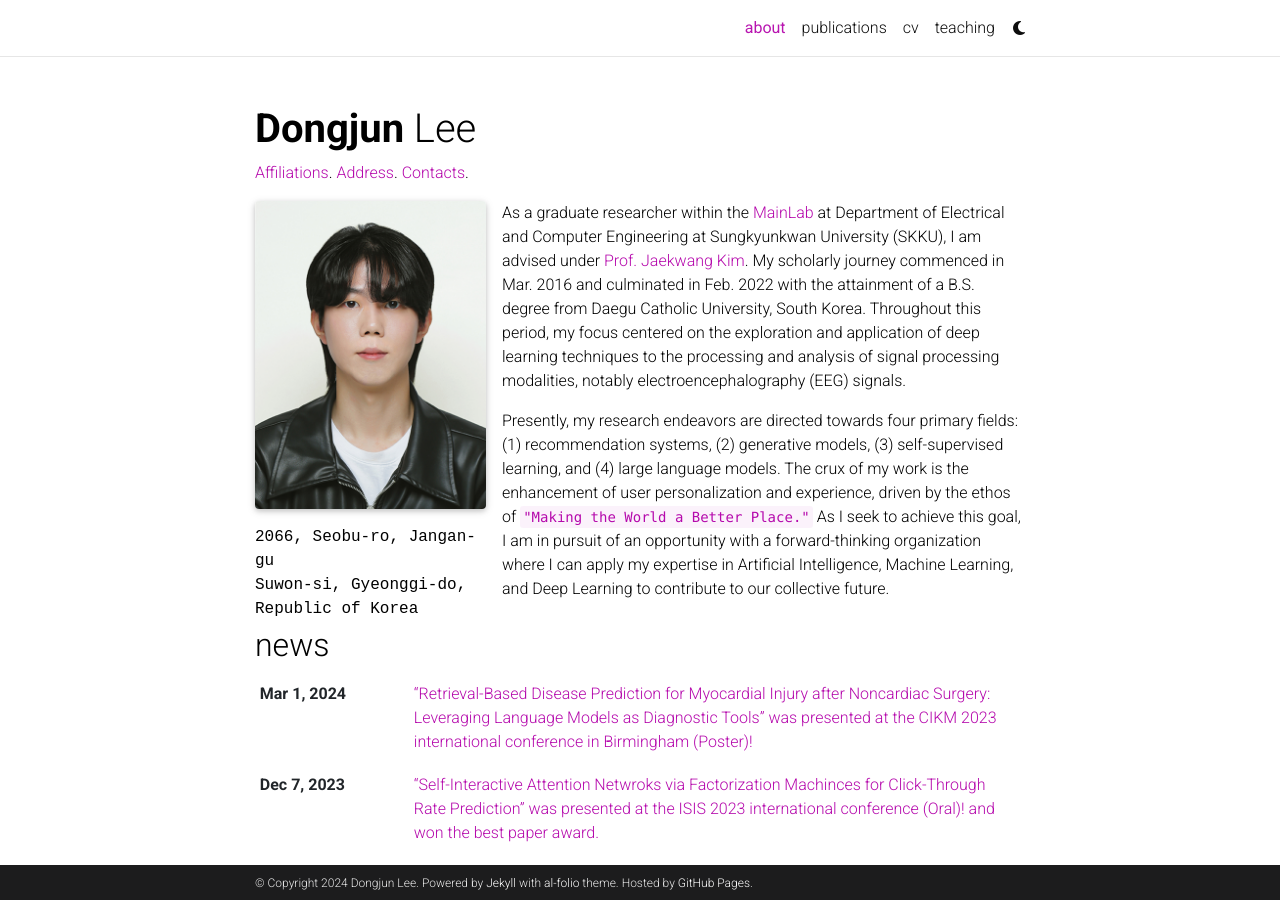
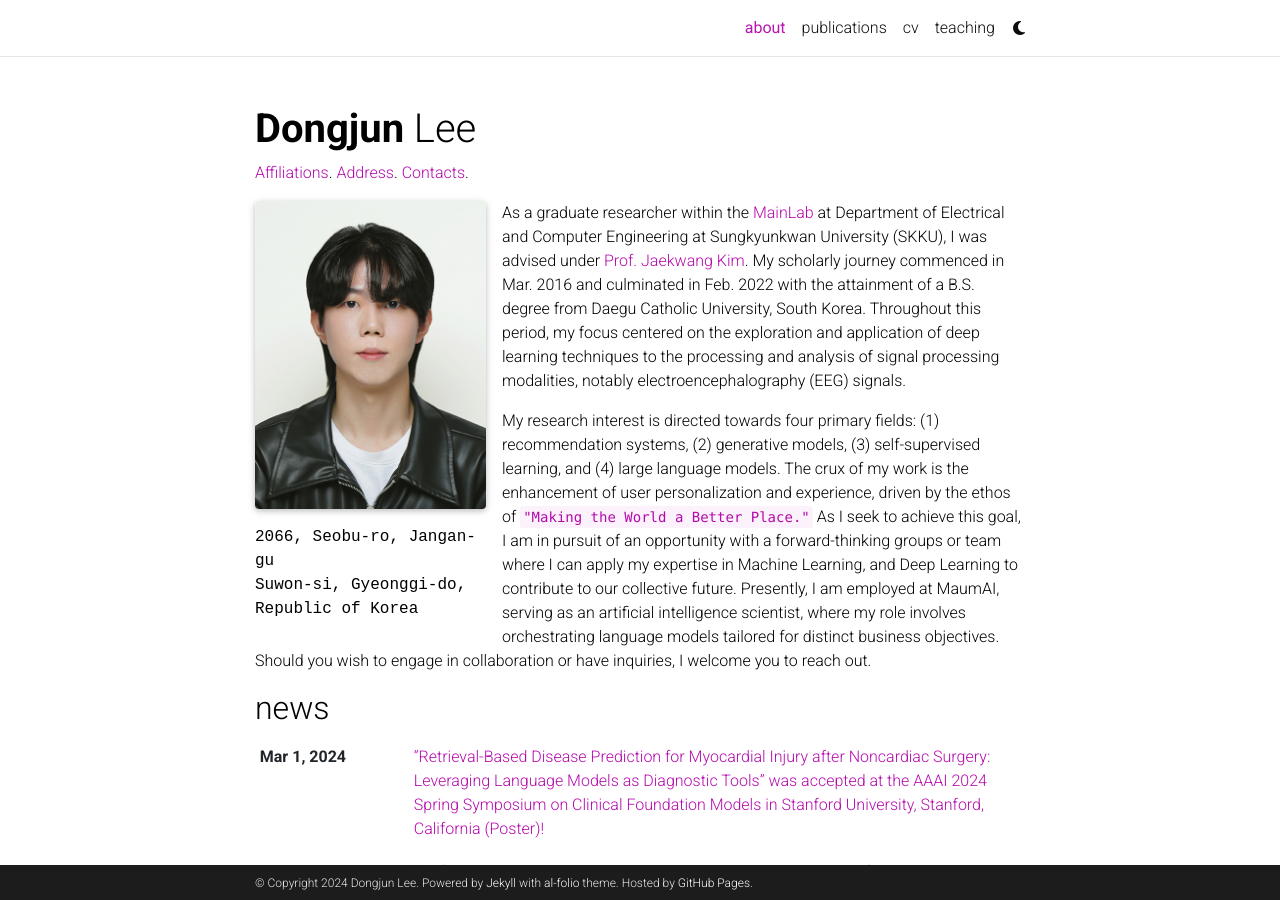
Before and after one commit to dong-jun-2ee/dong-jun-2ee.github.io, a Jekyll site: the page built from _pages/about.md, in a window 1280 px wide and 900 px high. Built offline with Jekyll 4.4.1, drawn with Linux system fonts in a browser that asks for light colours; full-size pictures stand in for the smaller copies a plugin makes; some web fonts are replaced; comment, search, counter and statistics services are not loaded; a style sheet for code colours, icons or effects is not loaded.

Commit message:
version-0.1.10

```diff
--- a/_news/announcement_6.md
+++ b/_news/announcement_6.md
@@ -1,6 +1,7 @@
 ---
 layout: post
-title: “Retrieval-Based Disease Prediction for Myocardial Injury after Noncardiac Surgery&#x3a; Leveraging Language Models as Diagnostic Tools” was presented at the CIKM 2023 international conference in Birmingham (Poster)!
+title: “Retrieval-Based Disease Prediction for Myocardial Injury after Noncardiac Surgery&#x3a; Leveraging Language Models as Diagnostic Tools” was accepted at the AAAI 2024 Spring Symposium on Clinical Foundation Models
+ in Stanford University, Stanford, California (Poster)!
 date: 2024-03-01 09:00:00-0400
 inline: false
 related_posts: false
--- a/_pages/about.md
+++ b/_pages/about.md
@@ -18,6 +18,6 @@
 social: true  # includes social icons at the bottom of the page
 ---
 
-As a graduate researcher within the [MainLab](https://mainlab.skku.edu) at Department of Electrical and Computer Engineering at Sungkyunkwan University (SKKU), I am advised under [Prof. Jaekwang Kim](https://dramatic-samba-372.notion.site/Jaekwang-KIM-b5955ec7d50f488b8ff7bd29f9148641). My scholarly journey commenced in Mar. 2016 and culminated in Feb. 2022 with the attainment of a B.S. degree from Daegu Catholic University, South Korea. Throughout this period, my focus centered on the exploration and application of deep learning techniques to the processing and analysis of signal processing modalities, notably electroencephalography (EEG) signals.
+As a graduate researcher within the [MainLab](https://mainlab.skku.edu) at Department of Electrical and Computer Engineering at Sungkyunkwan University (SKKU), I was advised under [Prof. Jaekwang Kim](https://dramatic-samba-372.notion.site/Jaekwang-KIM-b5955ec7d50f488b8ff7bd29f9148641). My scholarly journey commenced in Mar. 2016 and culminated in Feb. 2022 with the attainment of a B.S. degree from Daegu Catholic University, South Korea. Throughout this period, my focus centered on the exploration and application of deep learning techniques to the processing and analysis of signal processing modalities, notably electroencephalography (EEG) signals.
 
-Presently, my research endeavors are directed towards four primary fields: (1) recommendation systems, (2) generative models, (3) self-supervised learning, and (4) large language models. The crux of my work is the enhancement of user personalization and experience, driven by the ethos of `"Making the World a Better Place."` As I seek to achieve this goal, I am in pursuit of an opportunity with a forward-thinking organization where I can apply my expertise in Artificial Intelligence, Machine Learning, and Deep Learning to contribute to our collective future.
+My research interest is directed towards four primary fields: (1) recommendation systems, (2) generative models, (3) self-supervised learning, and (4) large language models. The crux of my work is the enhancement of user personalization and experience, driven by the ethos of `"Making the World a Better Place."` As I seek to achieve this goal, I am in pursuit of an opportunity with a forward-thinking groups or team where I can apply my expertise in  Machine Learning, and Deep Learning to contribute to our collective future. Presently, I am employed at MaumAI, serving as an artificial intelligence scientist, where my role involves orchestrating language models tailored for distinct business objectives. Should you wish to engage in collaboration or have inquiries, I welcome you to reach out.
--- a/_pages/publications.md
+++ b/_pages/publications.md
@@ -21,7 +21,7 @@
     <div class="author">Namjun Park, &nbsp;Dongguen Ko, &nbsp;Dongjun Lee, and
      <span class="more-authors" title="click to view 2 more authors" onclick=" var element=$(this); element.attr('title', ''); var more_authors_text=element.text() == '2 more authors' ? 'San Kim, Jaekwang Kim' : '2 more authors'; var cursorPosition=0; var textAdder=setInterval(function(){ element.text(more_authors_text.substring(0, cursorPosition + 1)); if (++cursorPosition == more_authors_text.length){ clearInterval(textAdder); } }, '10'); ">2 more authors</span>
     </div>
-    <div class="periodical">underreview</div>
+    <div class="periodical"><em>AAAI 2024 Spring Symposium on Clinical Foundation Models</em>, 2024 (accepted)</div>
     <div class="periodical"> </div>
    </div>
   </div>
```
